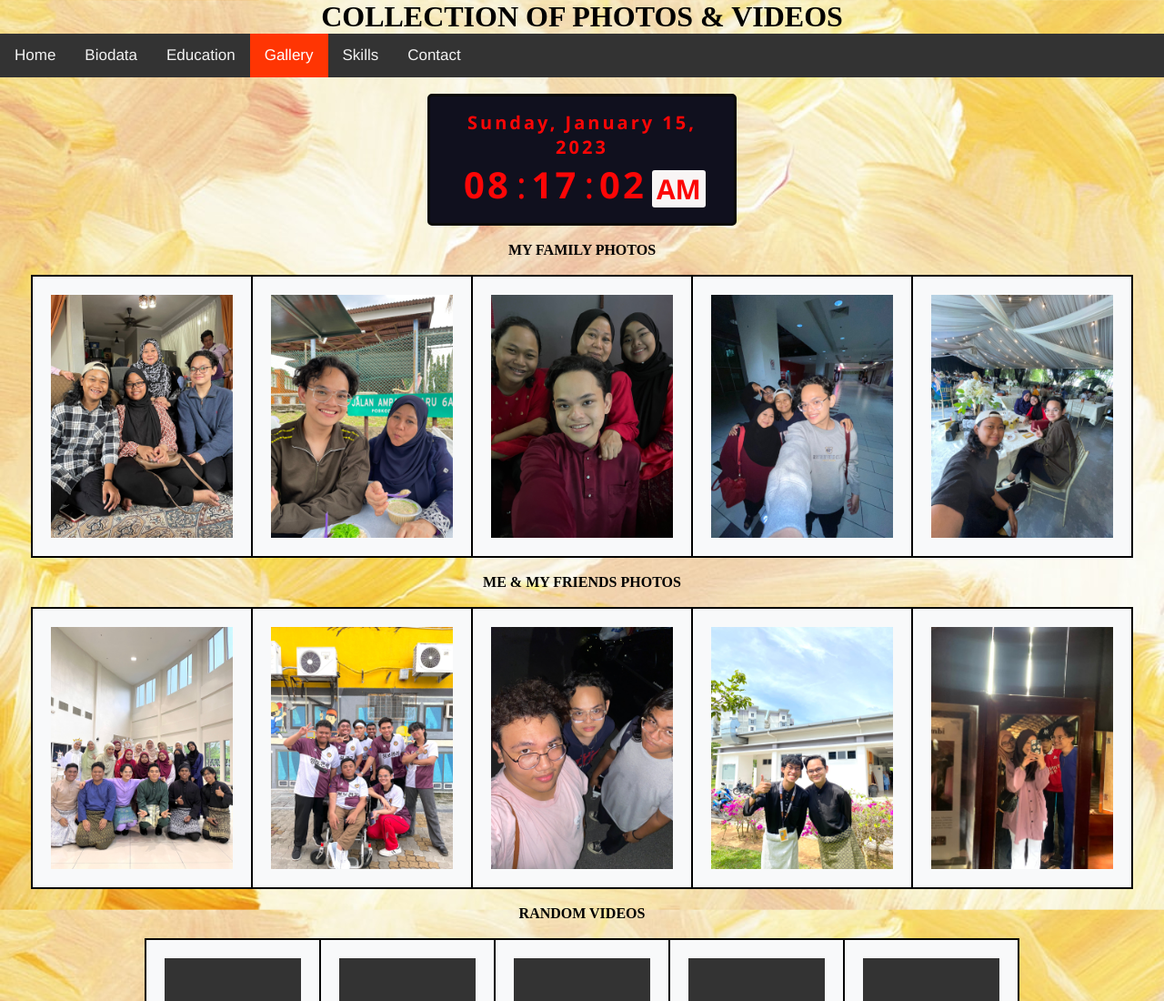
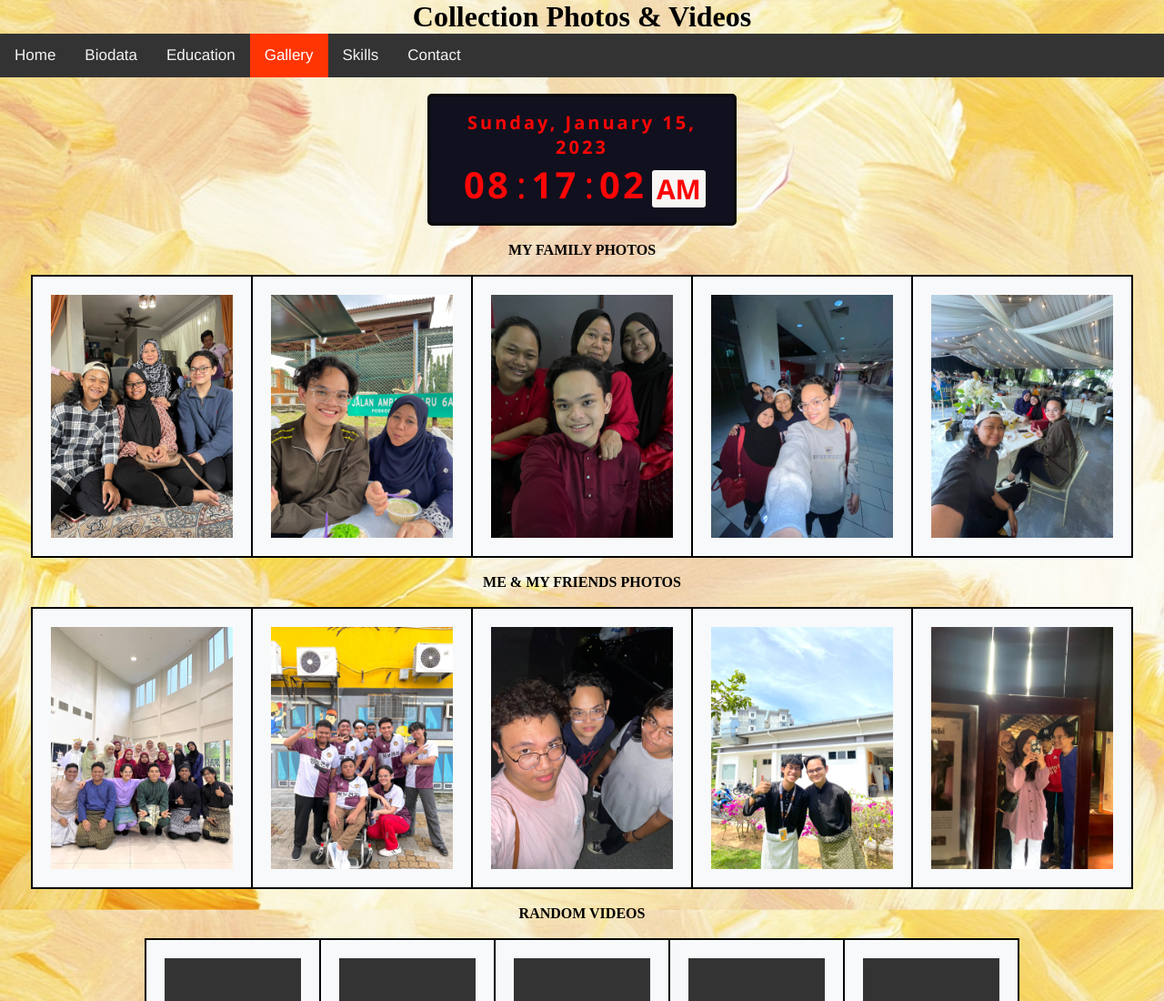
Before and after one commit to MuhammadAkhmal/personal-website, a plain HTML site: page gallery.html in a window 1280 px wide. Shown: the top 1100 px of the page at 91% size. Drawn offline with Linux system fonts and the light colour scheme; grey boxes are pictures that could not be loaded.

Commit message:
Update gallery.html

```diff
--- a/gallery.html
+++ b/gallery.html
@@ -127,14 +127,14 @@ img:hover {
     </style>
 
 <body background="images/background.jpeg" onload="initClock()"></body>
-    <h1><center>COLLECTION OF PHOTOS & VIDEOS</center></h1>
+    <h1><center>Collection Photos & Videos</center></h1>
     <div class="topnav">
 		<a href="index.html">Home</a>
         <a href="biodata.html">Biodata</a>
         <a href="education.html">Education</a>
         <a class="active" href="gallery.html">Gallery</a>
-		<a href="skills.html">Skills</a>
-		<a href="contact.html">Contact</a>
+	<a href="skills.html">Skills</a>
+	<a href="contact.html">Contact</a>
 	  </div>
 
 <br>
```
